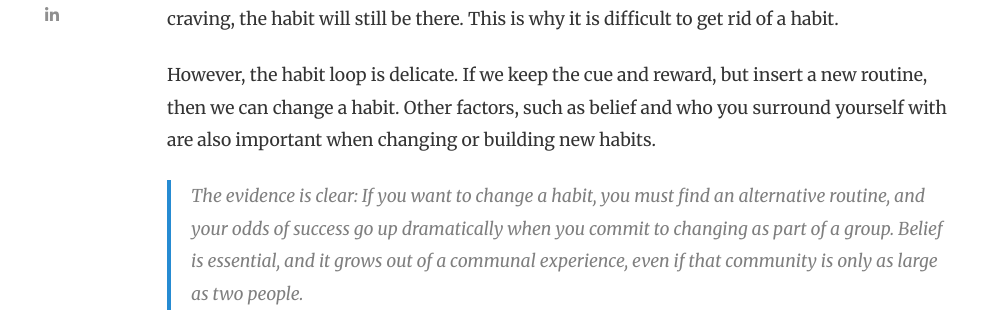
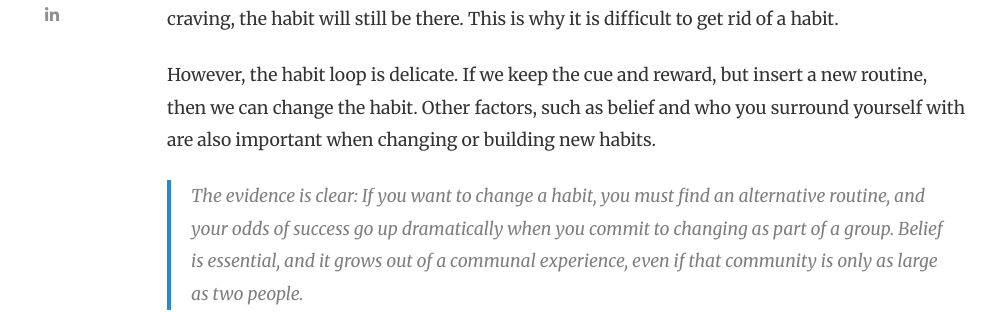
Before and after one commit to LeNPaul/hungry-minds, a Jekyll site: the page built from _posts/2021-04-01-the-power-of-habit-charles-duhigg-book-summary.md, in a window 1280 px wide and 900 px high, scrolled down 1499 px. Shown: the part 196-508 px from the top of the window, without its empty margins (118-1119 px from the left). Built offline with Jekyll 4.4.1, drawn with Linux system fonts in a browser that asks for light colours; nearby versions of some CDN libraries; comment, search, counter and statistics services are not loaded; some of the changed text lies outside the part shown.

Commit message:
Publish "The Power of Habit by Charles Duhigg Book Summary"

```diff
--- a/_posts/2021-04-01-the-power-of-habit-charles-duhigg-book-summary.md
+++ b/_posts/2021-04-01-the-power-of-habit-charles-duhigg-book-summary.md
@@ -30,7 +30,7 @@ Preceding the habit loop is a craving that makes you anticipate the reward, trig
 
 You can not extinguish a bad habit - you can only change it. Even when you remove the craving, the habit will still be there. This is why it is difficult to get rid of a habit.
 
-However, the habit loop is delicate. If we keep the cue and reward, but insert a new routine, then we can change a habit. Other factors, such as belief and who you surround yourself with are also important when changing or building new habits.
+However, the habit loop is delicate. If we keep the cue and reward, but insert a new routine, then we can change the habit. Other factors, such as belief and who you surround yourself with are also important when changing or building new habits.
 
 > The evidence is clear: If you want to change a habit, you must find an alternative routine, and your odds of success go up dramatically when you commit to changing as part of a group. Belief is essential, and it grows out of a communal experience, even if that community is only as large as two people.
 
```
Also changed, not shown: other parts of _posts/2021-04-01-the-power-of-habit-charles-duhigg-book-summary.md (+1 -1 lines).
